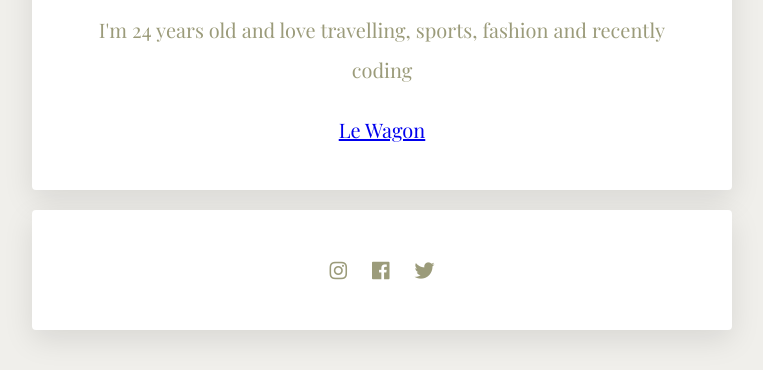
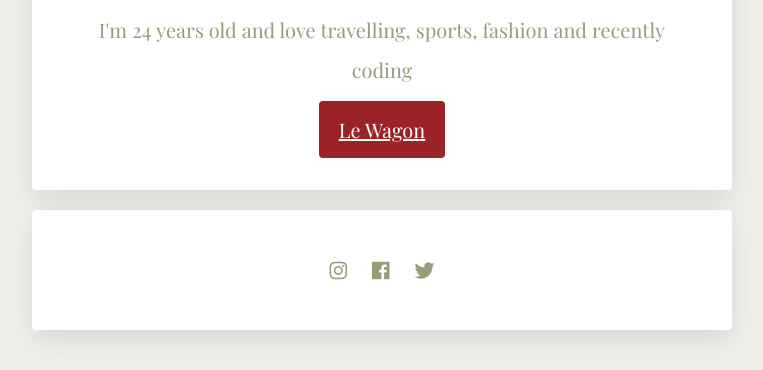
Before and after one commit to flaminiavg/profile, a plain HTML site: page index.html in a window 1280 px wide. Shown: the part 513-883 px from the top of the page, without its empty margins (258-1021 px from the left). Drawn offline with nearby package versions, Linux system fonts and the light colour scheme.

Commit message:
make my profile prettier

```diff
--- a/index.html
+++ b/index.html
@@ -16,7 +16,7 @@
     <h2>Welcome to my page :)</h2>
     <img class = "picture" src="images/photo.png" alt="Image of Flaminia">
     <p>I'm 24 years old and love travelling, sports, fashion and recently coding</p>
-    <a href="https://www.lewagon.com" target="_blank">
+    <a href="https://www.lewagon.com" class="btn-red" target="_blank">
       Le Wagon
     </a>
   </div>
--- a/style.css
+++ b/style.css
@@ -57,3 +57,10 @@
   display: inline;
   padding: 10px;
 }
+
+.btn-red{
+  background-color: #9b2226;
+  color: white;
+  padding: 15px 20px;
+  border-radius: 4px;
+}
```
